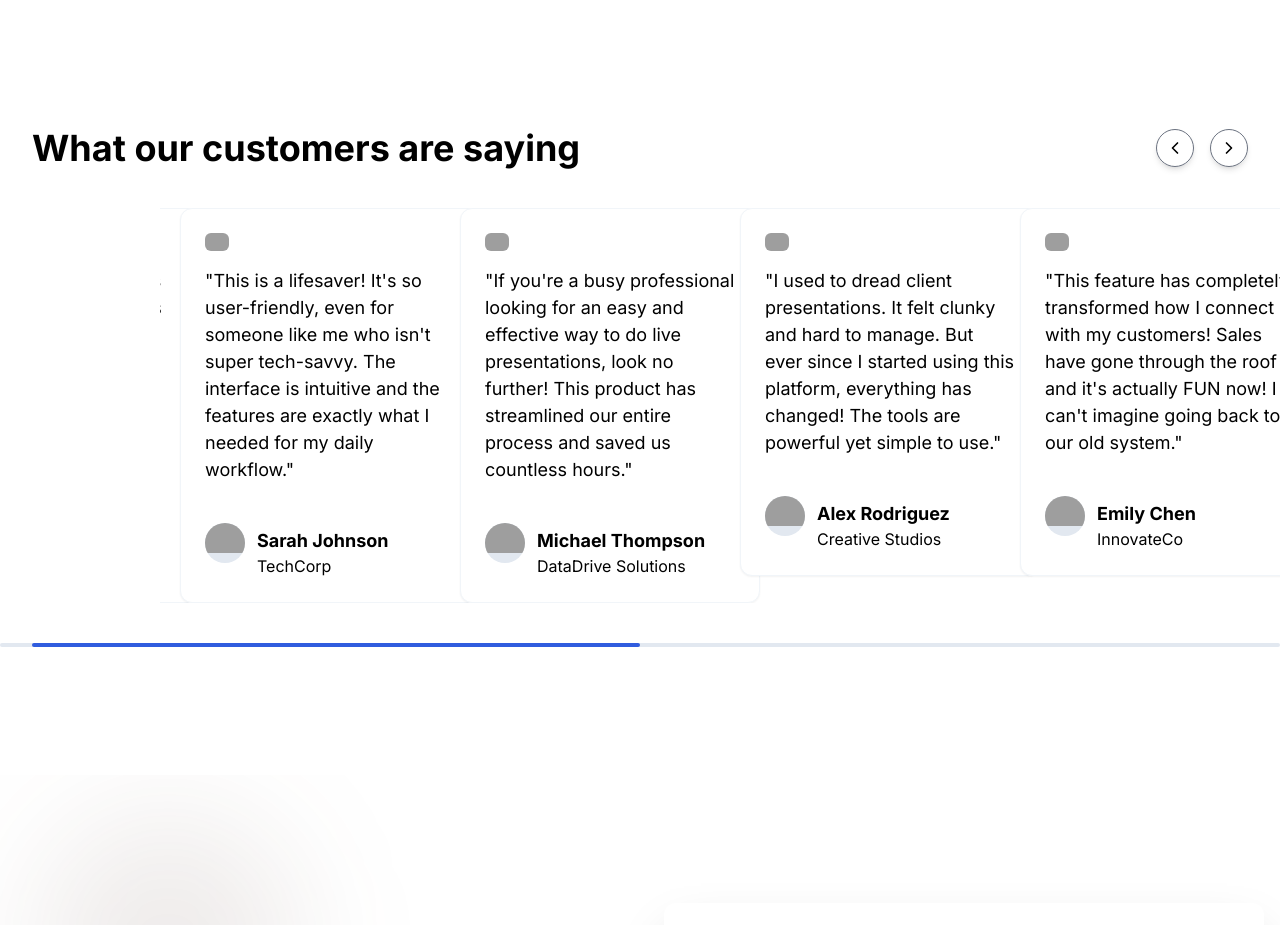
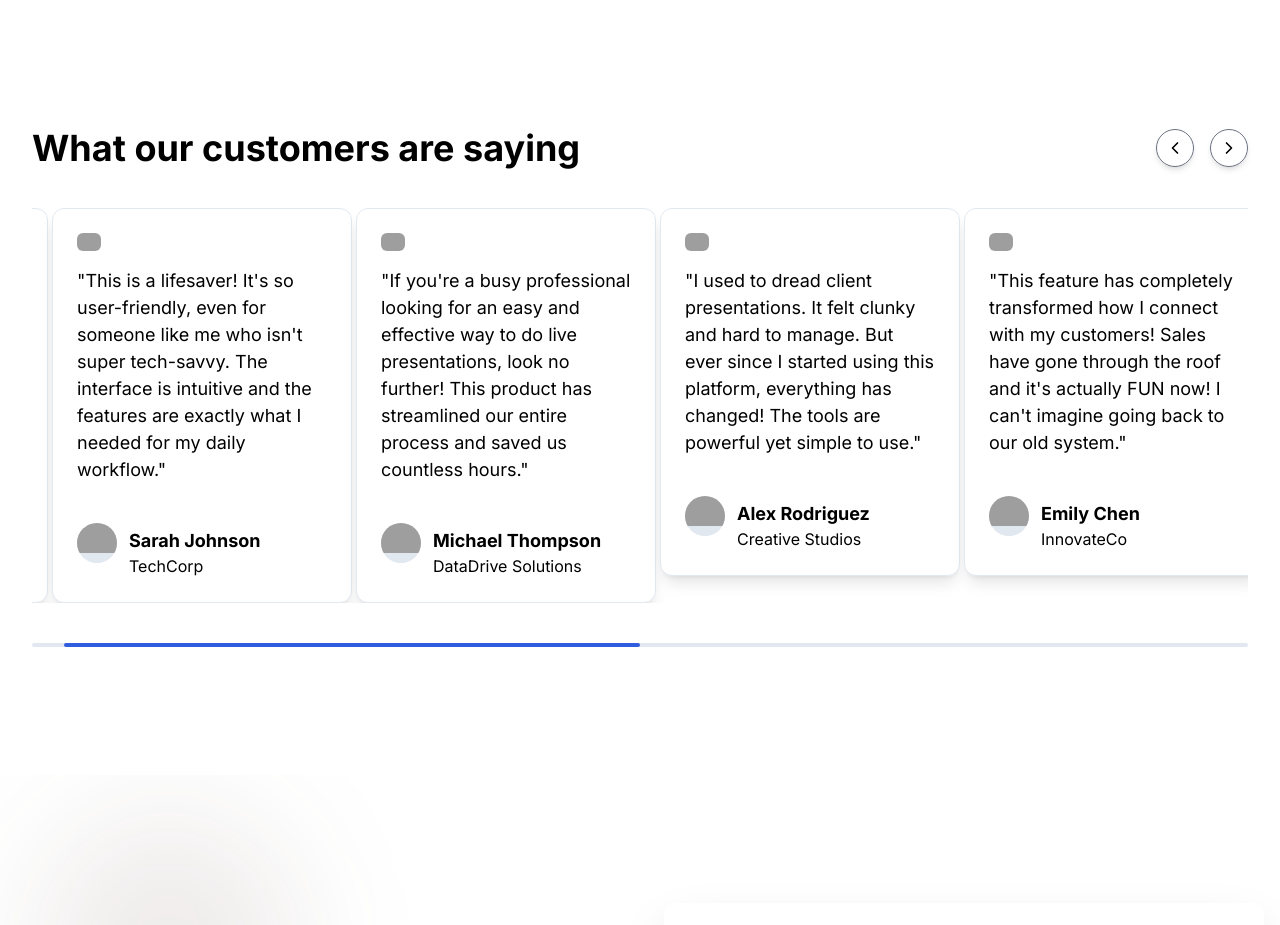
Before and after one commit to LiveCodePlatform/Live-Code-Portfolio, a Next.js app: page /plan in a window 1280 px wide. Shown: the part 1060-1985 px from the top of the page. Built offline with nearby package versions, Linux system fonts and the light colour scheme; grey boxes are pictures that could not be loaded.

Commit message:
feat: fix carousel

```diff
--- a/components/product-features.tsx
+++ b/components/product-features.tsx
@@ -112,7 +112,7 @@ export default function ProductFeatures() {
       >
         <div
           ref={indicatorsRef}
-          className="absolute top-28 left-1/2 transform -translate-x-1/2 space-x-10"
+          className="absolute bg-red-500 text-center top-20 w-full left-1/2 transform -translate-x-1/2 space-x-10"
         >
           {features.map((_, index) => (
             <button key={index}>
@@ -129,7 +129,7 @@ export default function ProductFeatures() {
         </div>
         <div
           ref={featuresRef}
-          className="absolute top-20 left-0 flex items-center h-full"
+          className="absolute top-28 left-0 flex items-center h-full"
           style={{ width: "400%" }}
         >
           {features.map((feature) => (
@@ -139,11 +139,6 @@ export default function ProductFeatures() {
             >
               <div className="max-w-7xl mx-auto grid grid-cols-1 md:grid-cols-2 gap-12 items-center">
                 <div className="space-y-6 order-2">
-                  {/* <div
-                    className={`inline-block p-3 rounded-full bg-slate-800 ${feature.color}`}
-                  >
-                    <feature.icon className="w-8 h-8" />
-                  </div> */}
                   <h3 className="text-[22px] font-bold text-white">
                     {feature.title}
                   </h3>
--- a/components/testmonial-section.tsx
+++ b/components/testmonial-section.tsx
@@ -186,9 +186,9 @@ export default function TestimonialSection() {
       data-bgcolor="#ffffff"
       data-textcolor="#000000"
     >
-      <div className="">
+      <div className="container mx-auto">
         <div className="w-full">
-          <div className="container mx-auto flex flex-col md:flex-row justify-between items-center mb-8">
+          <div className=" flex flex-col md:flex-row justify-between items-center mb-8">
             <div>
               <h2 className=" text-3xl md:text-4xl font-bold">
                 What our customers are saying
@@ -213,11 +213,11 @@ export default function TestimonialSection() {
           </div>
 
           {/* Slider */}
-          <div className="testimonial-slider ps-40 mt-10 text-black">
+          <div className="testimonial-slider mt-10  text-black">
             <Slider ref={sliderRef} {...settings}>
               {testimonials.map((testimonial) => (
                 <div key={testimonial.id} className="px-3">
-                  <div className="bg-white rounded-xl shadow-sm p-6 w-[300px] flex flex-col border border-slate-100 mx-2">
+                  <div className="bg-white rounded-xl shadow-lg p-6 w-[300px] flex flex-col border border-slate-200 mx-2">
                     <div className="mb-4">{testimonial.icon}</div>
                     <p className="text-[18px] mb-6 flex-grow">
                       "{testimonial.content}"
```
